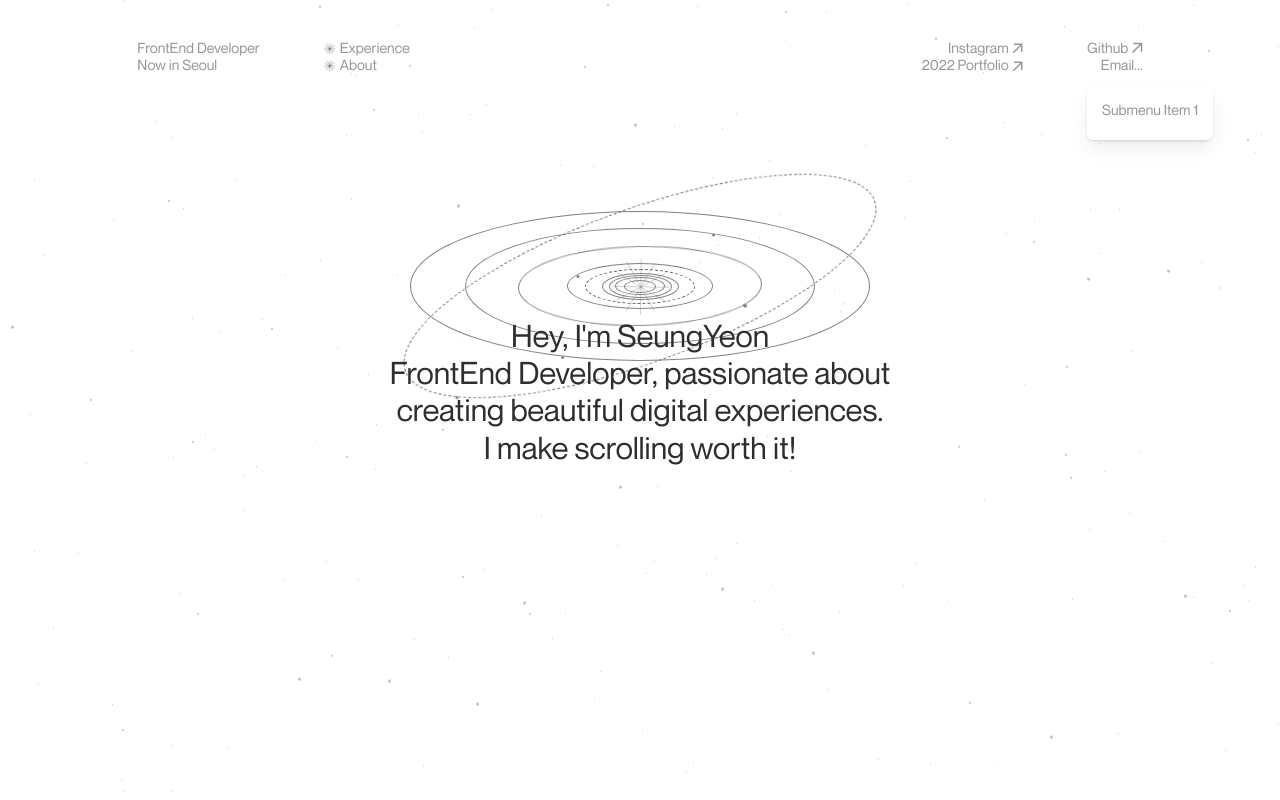
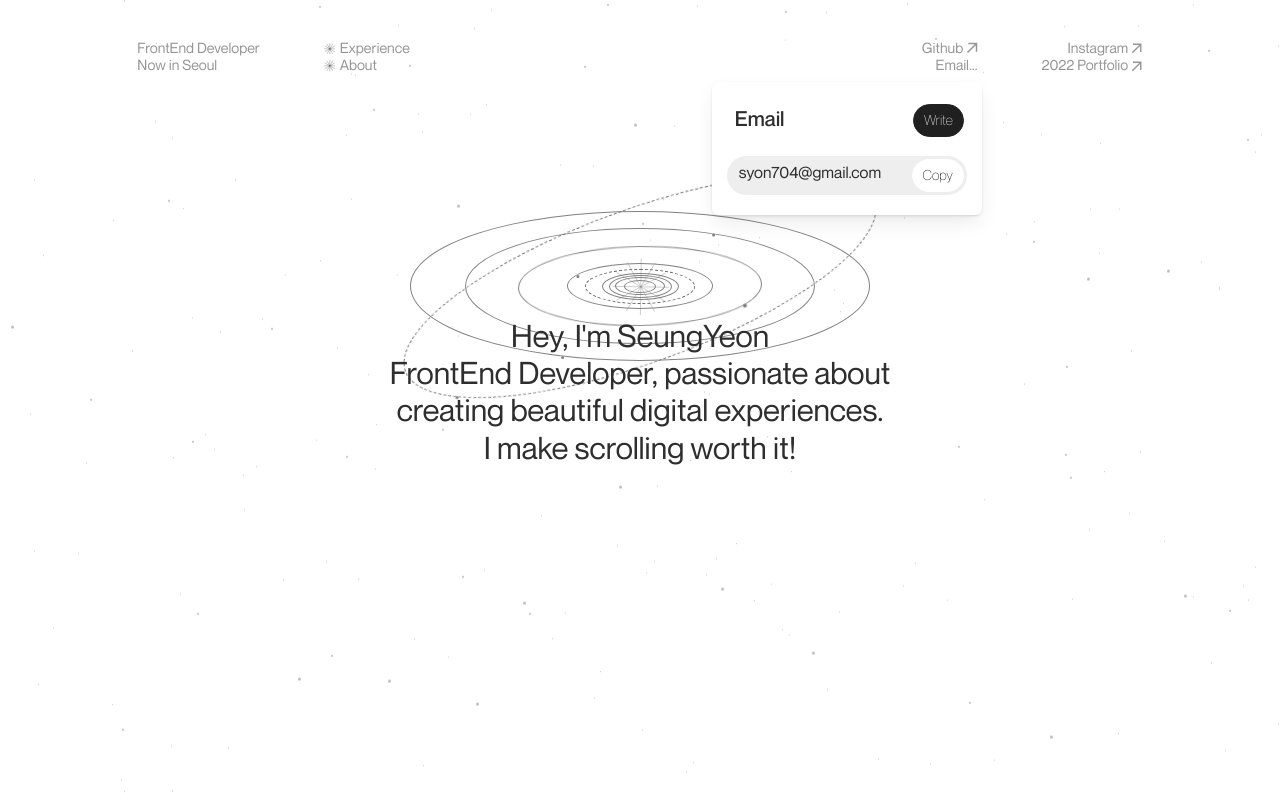
Before and after one commit to jliliflora/portfolio2024, a React (Create React App) app: page / in a window 1280 px wide. Both pictures are taken after a click on the item "Email...". Built offline with nearby package versions, Linux system fonts and the light colour scheme.

Commit message:
nav 추가 작업 완

```diff
--- a/src/components/Navigation.tsx
+++ b/src/components/Navigation.tsx
@@ -26,11 +26,20 @@ const LeftLi = styled.li`
   position: relative;
   padding-right: 1em;
   cursor: pointer;
+  &:hover {
+    color: #cacaca;
+  }
+  &:hover svg path {
+    fill: #cacaca;
+  }
   /* border: 1px solid black; */
 `;
 const RightLi = styled.li`
   position: relative;
   padding-left: 1.1em;
+  &:hover {
+    color: #cacaca;
+  }
   /* border: 1px solid black; */
 `;
 const ArrowSvg = styled.svg`
@@ -71,7 +80,9 @@ const MenuItem = styled(motion.div)`
 `;
 const SubMenu = styled(motion.div)`
   position: absolute;
-  top: 30px;
+  top: 25px;
+  left: -210px;
+  width: 270px;
   padding: 15px;
   background-color: #ffffff;
   border-radius: 6px;
@@ -92,6 +103,52 @@ const SubMenuBackground = styled.div`
 `;
 const SubMenuItem = styled.div`
   margin-bottom: 5px;
+  text-align: left;
+`;
+const SubItem = styled.div`
+  display: flex;
+  justify-content: space-between;
+  color: #2e2e2e;
+  /* padding: 1em; */
+  font-size: 1rem;
+  /* border: 1px solid black; */
+`;
+
+const WriteButton = styled.button`
+  background-color: #202020;
+  color: #fff;
+  border: none;
+  padding: 7px 10px;
+  font-size: 14px;
+  margin: 0.2rem;
+  cursor: pointer;
+  border-radius: 20px;
+  font-family: "neue_montreallight";
+  border: 0.5px solid #202020;
+  box-sizing: border-box;
+
+  &:hover {
+    background-color: #fff;
+    color: #202020;
+  }
+`;
+
+const CopyButton = styled.button`
+  background-color: white;
+  border: none;
+  padding: 7px 10px;
+  font-size: 14px;
+  margin: 0.2rem;
+  cursor: pointer;
+  border-radius: 20px;
+  font-family: "neue_montreallight";
+  border: 0.5px solid #fff;
+  box-sizing: border-box;
+
+  &:hover {
+    background-color: #202020;
+    color: #ffffff;
+  }
 `;
 
 const subMenuAnimate = {
@@ -116,6 +173,22 @@ function Navigation() {
   const [isClicked, setIsClicked] = useState(false);
   const toggleClickMenu = () => {
     setIsClicked(!isClicked);
+  };
+
+  //copy button
+  const [copied, setCopied] = useState(false);
+
+  const textToCopy = "syon704@gmail.com"; // 복사할 텍스트
+
+  const handleCopy = async (e: React.MouseEvent<HTMLButtonElement>) => {
+    e.stopPropagation(); // 부모 요소로의 이벤트 전파 막기
+    try {
+      await navigator.clipboard.writeText(textToCopy); // 클립보드에 텍스트 복사
+      setCopied(true); // 복사 성공 시 상태 업데이트
+      setTimeout(() => setCopied(false), 2000); // 2초 후 상태 초기화
+    } catch (err) {
+      console.error("Failed to copy text: ", err);
+    }
   };
 
   return (
@@ -160,6 +233,68 @@ function Navigation() {
               style={{ cursor: "pointer" }}
               target="_blank"
             >
+              Github
+              <ArrowSvg
+                xmlns="http://www.w3.org/2000/svg"
+                width="18"
+                height="18"
+                viewBox="0 0 24 24"
+              >
+                <path d="M7 7h8.586L5.293 17.293l1.414 1.414L17 8.414V17h2V5H7v2z" />
+              </ArrowSvg>
+            </a>
+          </LeftLi>
+          <div>
+            <MenuItem onClick={toggleClickMenu}>
+              <LeftLi style={{ paddingRight: 0 }}>Email...</LeftLi>
+              <SubMenu
+                initial="exit"
+                animate={isClicked ? "enter" : "exit"}
+                variants={subMenuAnimate}
+              >
+                <div>
+                  <SubMenuItem>
+                    <SubItem style={{ padding: "0.2rem 0rem 1rem 0.5rem" }}>
+                      <span
+                        style={{
+                          fontSize: "1.3rem",
+                          fontFamily: "neue_montrealmedium",
+                          padding: "0",
+                          marginTop: "7px",
+                        }}
+                      >
+                        Email
+                      </span>
+                      <WriteButton>Write</WriteButton>
+                    </SubItem>
+                    <SubItem
+                      style={{
+                        backgroundColor: "#eeeeee",
+                        borderRadius: "22px",
+                      }}
+                    >
+                      <span style={{ padding: "0", margin: "8px 0 0 12px" }}>
+                        syon704@gmail.com
+                      </span>
+                      <CopyButton onClick={handleCopy}>
+                        {copied ? "Copied!" : "Copy"}
+                      </CopyButton>
+                      {/* {copied && <p>Text copied: {textToCopy}</p>}{" "} */}
+                      {/* 복사 성공 시 텍스트 표시 */}
+                    </SubItem>
+                  </SubMenuItem>
+                </div>
+              </SubMenu>
+            </MenuItem>
+          </div>
+        </ul>
+        <ul style={{ textAlign: "right" }}>
+          <LeftLi>
+            <a
+              href="https://www.naver.com/"
+              style={{ cursor: "pointer" }}
+              target="_blank"
+            >
               Instagram
               <ArrowSvg
                 xmlns="http://www.w3.org/2000/svg"
@@ -189,40 +324,6 @@ function Navigation() {
             </a>
           </LeftLi>
         </ul>
-        <ul style={{ textAlign: "right" }}>
-          <LeftLi>
-            <a
-              href="https://www.naver.com/"
-              style={{ cursor: "pointer" }}
-              target="_blank"
-            >
-              Github
-              <ArrowSvg
-                xmlns="http://www.w3.org/2000/svg"
-                width="18"
-                height="18"
-                viewBox="0 0 24 24"
-              >
-                <path d="M7 7h8.586L5.293 17.293l1.414 1.414L17 8.414V17h2V5H7v2z" />
-              </ArrowSvg>
-            </a>
-          </LeftLi>
-          <div>
-            <MenuItem onClick={toggleClickMenu}>
-              <LeftLi style={{ paddingRight: 0 }}>Email...</LeftLi>
-              <SubMenu
-                initial="exit"
-                animate={isClicked ? "enter" : "exit"}
-                variants={subMenuAnimate}
-              >
-                <SubMenuBackground />
-                <div>
-                  <SubMenuItem>Submenu Item 1</SubMenuItem>
-                </div>
-              </SubMenu>
-            </MenuItem>
-          </div>
-        </ul>
       </Sec>
     </Nav>
   );
```
